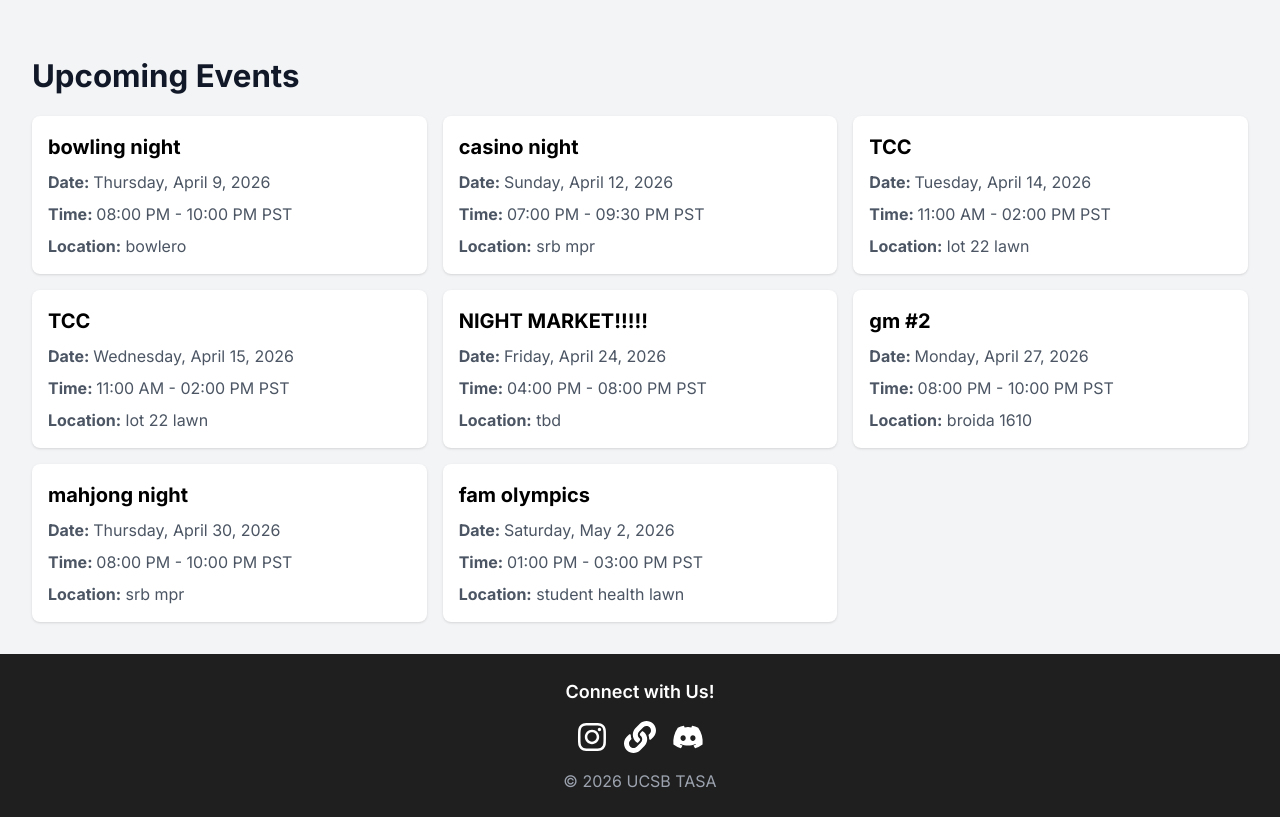
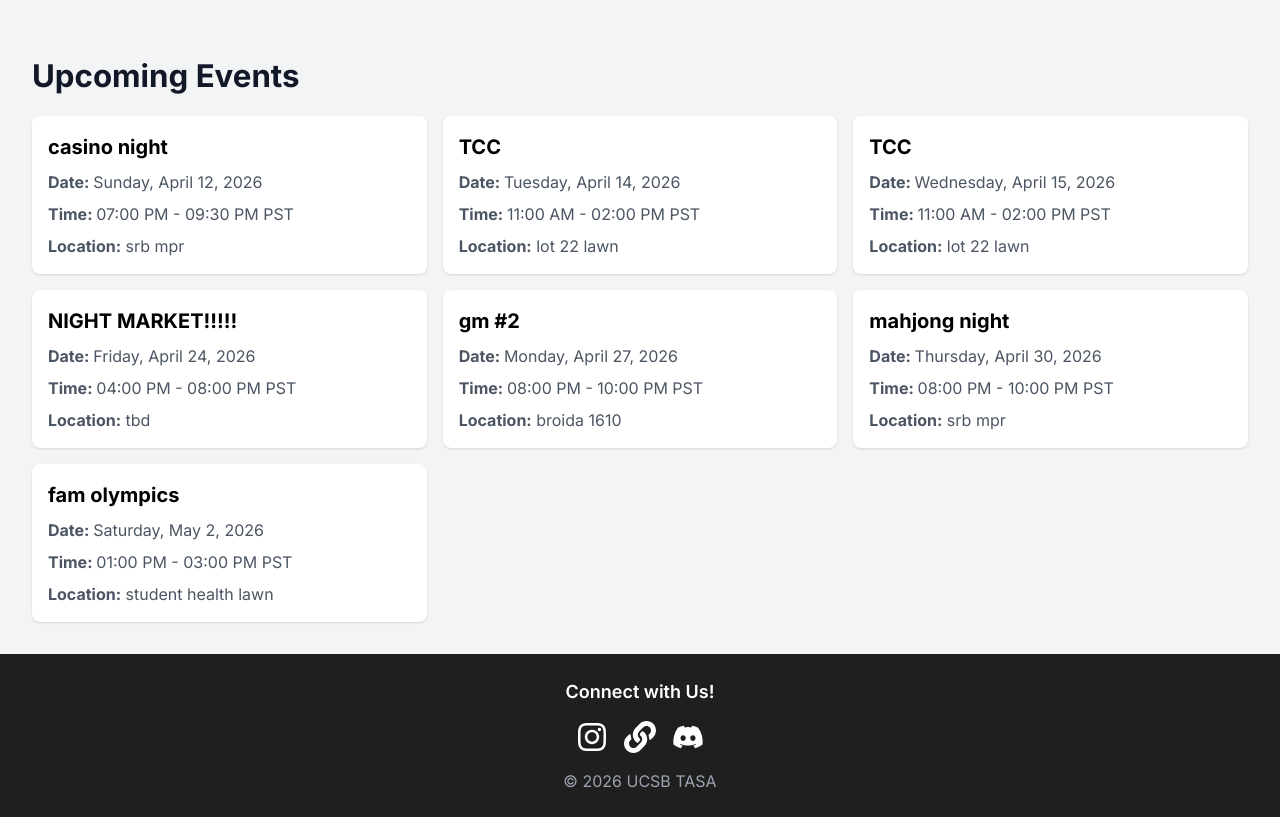
Before and after one commit to UCSBTASA/UCSBTASA.github.io, a Next.js app: page / in a window 1280 px wide. Shown: the part 1400-2217 px from the top of the page. Built offline with nearby package versions, Linux system fonts and the light colour scheme.

Commit message:
Update eventData.ts

```diff
--- a/data/eventData.ts
+++ b/data/eventData.ts
@@ -1,15 +1,5 @@
 const events =
 [
-  {
-    "title": "bowling night",
-    "day of week": "Thursday",
-    "date": "2026-04-09",
-    "time": "08:00 PM - 10:00 PM",
-    "start": "08:00 PM",
-    "end": "10:00 PM",
-    "location": "bowlero",
-    "customTime": ""
-  },
   {
     "title": "casino night",
     "day of week": "Sunday",
```
